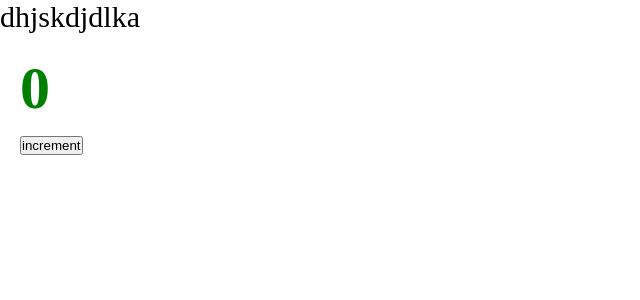
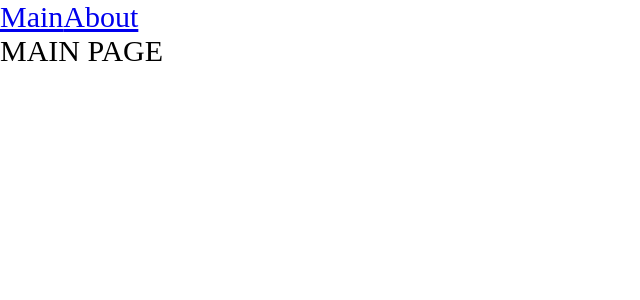
Before and after one commit to urakovaliaskar/production-project, a React app: page / in a window 1280 px wide. Shown: the top 300 px of the page, without its empty margins (0-640 px from the left). Built offline with nearby package versions, Linux system fonts and the light colour scheme.

Commit message:
added router, code splitting

```diff
--- a/package.json
+++ b/package.json
@@ -32,7 +32,9 @@
     "webpack-dev-server": "^4.7.4"
   },
   "dependencies": {
+    "@types/react-router-dom": "^5.3.3",
     "react": "^17.0.2",
-    "react-dom": "^17.0.2"
+    "react-dom": "^17.0.2",
+    "react-router-dom": "^6.2.1"
   }
 }
--- a/src/App.tsx
+++ b/src/App.tsx
@@ -1,11 +1,22 @@
-import Counter from './components/Counter';
+import { Route, Routes } from 'react-router-dom';
 import './index.scss';
+import { AboutPageAsync } from './pages/AboutPage/AboutPage.async';
+import { MainPageAsync } from './pages/MainPage/MainPage.async';
+import { Link } from 'react-router-dom';
+import { Suspense } from 'react';
 
 const App = () => {
   return (
     <div className='app'>
-      dhjskdjdlka
-      <Counter />
+      <Link to={'/'}>Main</Link>
+      <Link to={'/about'}>About</Link>
+      <Suspense fallback={<div>Loading...</div>}>
+        <Routes>
+
+          <Route path='/about' element={<AboutPageAsync />} />
+          <Route path='/' element={<MainPageAsync />} />
+        </Routes>
+      </Suspense>
     </div>
   );
 };
--- a/src/index.tsx
+++ b/src/index.tsx
@@ -1,7 +1,10 @@
 import { render } from 'react-dom'
 import App from './App';
+import { BrowserRouter } from 'react-router-dom';
 
 render(
-  <App />,
+  <BrowserRouter>
+    <App />
+  </BrowserRouter>,
   document.getElementById('root')
 );
--- /dev/null
+++ b/src/pages/AboutPage/AboutPage.async.tsx
@@ -0,0 +1,3 @@
+import { lazy } from 'react';
+
+export const AboutPageAsync = lazy(() => import('./AboutPage'));
--- /dev/null
+++ b/src/pages/AboutPage/AboutPage.tsx
@@ -0,0 +1,11 @@
+import React from 'react'
+
+const AboutPage = () => {
+  return (
+    <div>
+      ABOUT PAGE
+    </div>
+  )
+}
+
+export default AboutPage
--- /dev/null
+++ b/src/pages/MainPage/MainPage.async.tsx
@@ -0,0 +1,3 @@
+import { lazy } from 'react';
+
+export const MainPageAsync = lazy(() => import('./MainPage'));
--- /dev/null
+++ b/src/pages/MainPage/MainPage.tsx
@@ -0,0 +1,11 @@
+import React from 'react'
+
+const MainPage = () => {
+  return (
+    <div>
+      MAIN PAGE
+    </div>
+  )
+}
+
+export default MainPage;
```
Also changed, not shown: 2 other files (tests, documents, lock files or other folders).
